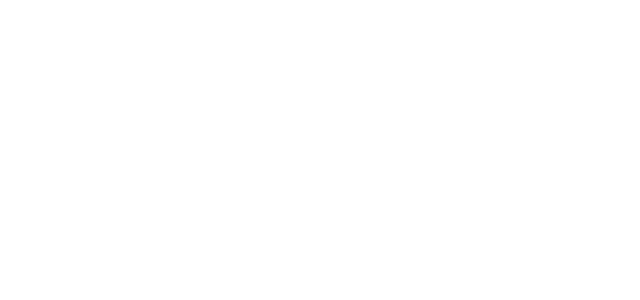
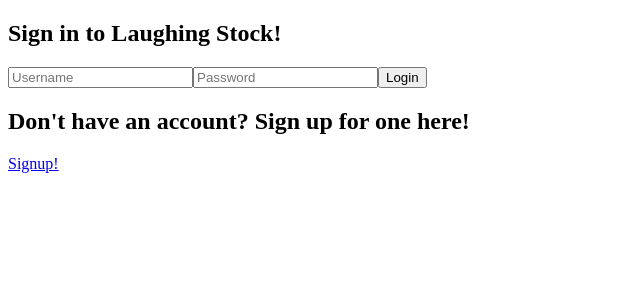
Before and after one commit to awesomesjh/LaughingStock, a React (Create React App) app in the folder frontend/: page /signin in a window 1280 px wide. Before the commit this address had no page. Shown: the top 300 px of the page, without its empty margins (0-640 px from the left). Built offline with nearby package versions, Linux system fonts and the light colour scheme.

Commit message:
added new components

```diff
--- a/frontend/src/App.js
+++ b/frontend/src/App.js
@@ -1,13 +1,18 @@
+import * as React from 'react';
 import { Routes, Route } from 'react-router-dom';
 import Navbar from './components/Navbar'
 import Signup from './components/Signup'
+import Signin from './components/Signin'
+import User from './components/User'
 
 export default function App() {
   return (
     <div>
       <Routes>
         <Route path="/" element={<Navbar />} />
+        <Route path="signin" element={<Signin />} />
         <Route path="signup" element={<Signup />} />
+        <Route path="user" element={<User />} />
       </Routes>
     </div>
   );
--- a/frontend/src/components/Navbar.js
+++ b/frontend/src/components/Navbar.js
@@ -1,54 +1,13 @@
-import { useState } from 'react'
 import { Link } from 'react-router-dom';
 
-const Navbar = () => {
-  const [username, setUsername] = useState('')
-  const [password, setPassword] = useState('')
-
-  const handleUsername = (event) => {
-    setUsername(event.target.value)
-  }
-
-  const handlePassword = (event) => {
-    setPassword(event.target.value)
-  }
-
-  const handleLogin = (event) => {
-    console.log("submitting")
-    event.preventDefault() // prevent page refresh
-
-    // get username and password
-    console.log(username)
-    console.log(password)
-
-    // clear all inputs on the form
-    setUsername('')
-    setPassword('')
-
-  }
+export default function Navbar () {
 
   return (
     <main>
-      <form onSubmit={handleLogin}>
-        <input
-          type="text"
-          placeholder="Username"
-          value={username}
-          onChange={handleUsername}
-        />
-        <input
-          type="text"
-          placeholder="Password"
-          value={password}
-          onChange={handlePassword}
-        />
-        <button type="submit">Login</button>
-      </form>
-      <h2>Don't have an account? Sign up for one here!</h2>
-      <b></b>
-      <Link to="/signup">Signup!</Link>
+      <h2>Welcome to Laughing Stock!</h2>
+      <div><Link to="/signup">Signup!</Link></div>
+      <div><Link to="/signin">Login</Link></div>
+      <div><Link to="/user">Test only</Link></div>
     </main>
   )
 }
-
-export default Navbar
--- /dev/null
+++ b/frontend/src/components/Signin.js
@@ -0,0 +1,55 @@
+import { useState } from 'react'
+import { Link } from 'react-router-dom';
+
+const Navbar = () => {
+  const [username, setUsername] = useState('')
+  const [password, setPassword] = useState('')
+
+  const handleUsername = (event) => {
+    setUsername(event.target.value)
+  }
+
+  const handlePassword = (event) => {
+    setPassword(event.target.value)
+  }
+
+  const handleLogin = (event) => {
+    console.log("submitting")
+    event.preventDefault() // prevent page refresh
+
+    // get username and password
+    console.log(username)
+    console.log(password)
+
+    // clear all inputs on the form
+    setUsername('')
+    setPassword('')
+
+  }
+
+  return (
+    <main>
+      <h2>Sign in to Laughing Stock!</h2>
+      <form onSubmit={handleLogin}>
+        <input
+          type="text"
+          placeholder="Username"
+          value={username}
+          onChange={handleUsername}
+        />
+        <input
+          type="password"
+          placeholder="Password"
+          value={password}
+          onChange={handlePassword}
+        />
+        <button type="submit">Login</button>
+      </form>
+      <h2>Don't have an account? Sign up for one here!</h2>
+      <b></b>
+      <Link to="/signup">Signup!</Link>
+    </main>
+  )
+}
+
+export default Navbar
--- a/frontend/src/components/Signup.js
+++ b/frontend/src/components/Signup.js
@@ -30,6 +30,7 @@ export default function Signup() {
 
 	return (
 		<main>
+			<h2>Sign up for Laughing Stock here!</h2>
 			<form onSubmit={handleLogin}>
 				<input
 					type="text"
@@ -38,7 +39,7 @@ export default function Signup() {
 					onChange={handleUsername}
 				/>
 				<input
-					type="text"
+					type="password"
 					placeholder="Password"
 					value={password}
 					onChange={handlePassword}
@@ -47,7 +48,7 @@ export default function Signup() {
 			</form>
 			<h2>Try logging in now!</h2>
 			<b></b>
-			<Link to="/">Login Page</Link>
+			<Link to="/signin">Login Page</Link>
 		</main>
 	)
 }
--- /dev/null
+++ b/frontend/src/components/User.js
@@ -0,0 +1,12 @@
+import { Link } from 'react-router-dom';
+
+export default function User () {
+
+    return (
+      <main>
+        <h2>Welcome to Laughing Stock!</h2>
+        <b></b>
+        <Link to="/">Go back to welcome page</Link>
+      </main>
+    )
+  }
--- a/frontend/src/index.js
+++ b/frontend/src/index.js
@@ -1,4 +1,4 @@
-import React from 'react'
+import * as React from 'react';
 import { StrictMode } from 'react';
 import { createRoot } from 'react-dom/client';
 import { BrowserRouter } from 'react-router-dom';
```
Also changed, not shown: frontend/package.json (indentation only), 1 other file (tests, documents, lock files or other folders).
